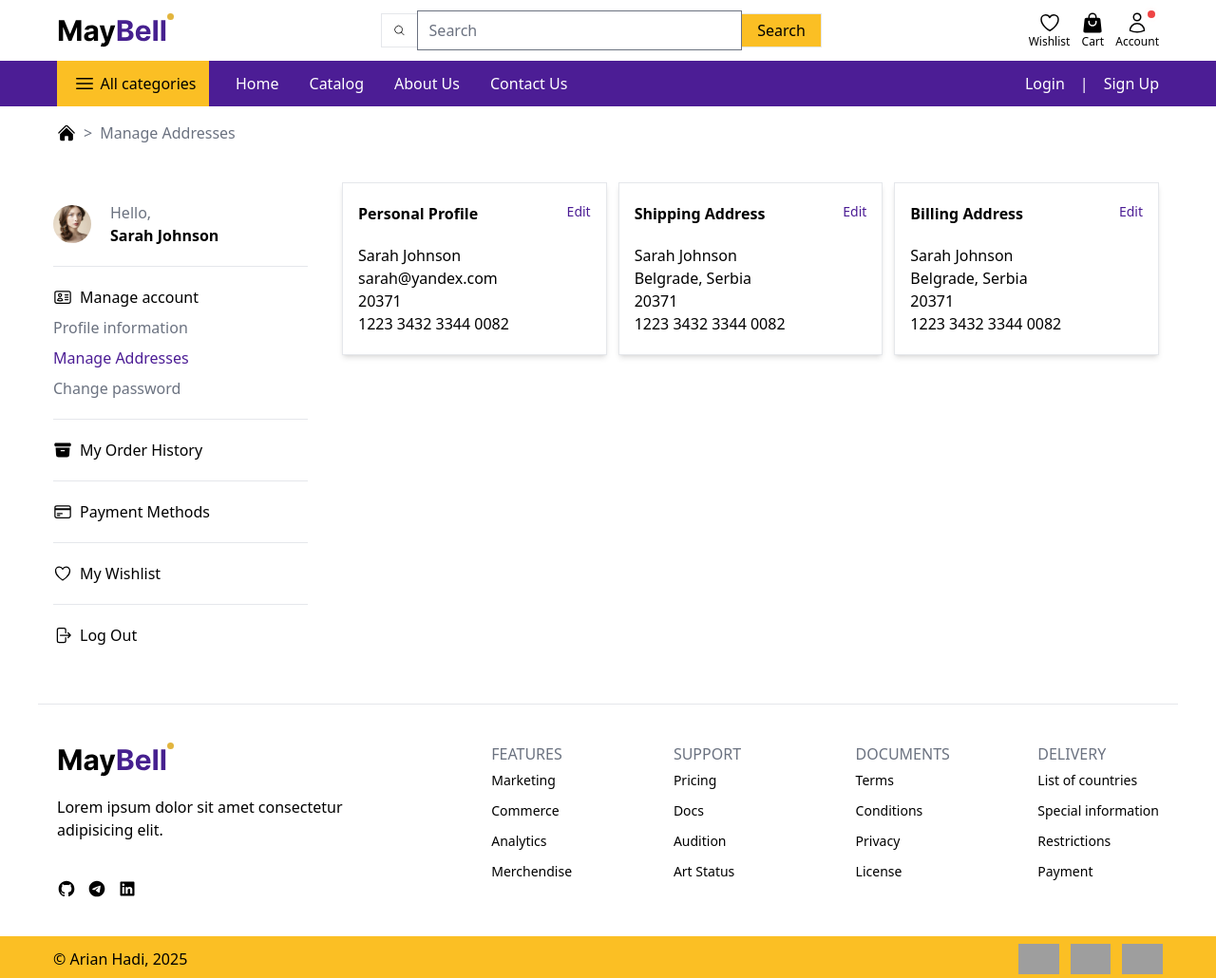
After one commit to arian-hadi/meta-takas, a Django app: page /info/manage_account in a window 1280 px wide. The commit adds this page. Shown: the whole page at 95% size. Run offline with Django 5.2, Linux system fonts and the light colour scheme; style sheets or scripts are compiled from the project's sources; grey boxes are pictures that could not be loaded.

Commit message:
update account page ui

```diff
--- a/backend/info/templates/info/breadcrumbs.html
+++ b/backend/info/templates/info/breadcrumbs.html
@@ -54,7 +54,7 @@ class="container flex-grow mx-auto max-w-[1200px] border-b py-5 lg:flex lg:flex-
         <div class="flex w-full">
         <div class="flex flex-col gap-2">
             <a
-            href="account-page.html"
+            href="{% url 'manage_account' %}"
             class="flex items-center gap-2 font-medium"
             >
             <svg
--- /dev/null
+++ b/backend/info/templates/info/manage_account.html
@@ -0,0 +1,93 @@
+{% extends 'base.html' %}
+{% load static %}
+{% block title %}Profile information{% endblock %}
+{% block content %}
+
+{% include 'info/breadcrumbs.html' %}
+
+<div class="mb-5 flex items-center justify-between px-5 md:hidden">
+    <div class="flex gap-3">
+    <div class="py-5">
+        <div class="flex items-center">
+        <img
+            width="40px"
+            height="40px"
+            class="rounded-full object-cover"
+            src="./assets/images/avatar-photo.png"
+            alt="Red woman portrait"
+        />
+        <div class="ml-5">
+            <p class="font-medium text-gray-500">Hello,</p>
+            <p class="font-bold">Sarah Johnson</p>
+        </div>
+        </div>
+    </div>
+    </div>
+
+    <div class="flex gap-3">
+    <button class="border bg-amber-400 py-2 px-2">
+        Profile settings
+    </button>
+    </div>
+</div>
+
+<section
+    class="grid w-full max-w-[1200px] grid-cols-1 gap-3 px-5 pb-10 lg:grid-cols-3"
+>
+    <div class="">
+    <div class="border py-5 shadow-md">
+        <div class="flex justify-between px-4 pb-5">
+        <p class="font-bold">Personal Profile</p>
+        <a
+            class="text-sm text-violet-900"
+            href="{% url 'profile_information' %}"
+            >Edit</a
+        >
+        </div>
+
+        <div class="px-4">
+        <p>Sarah Johnson</p>
+        <p>sarah@yandex.com</p>
+        <p>20371</p>
+        <p class="">1223 3432 3344 0082</p>
+        </div>
+    </div>
+    </div>
+
+    <div class="">
+    <div class="border py-5 shadow-md">
+        <div class="flex justify-between px-4 pb-5">
+        <p class="font-bold">Shipping Address</p>
+        <a class="text-sm text-violet-900" href="{% url 'manage_address' %}"
+            >Edit</a
+        >
+        </div>
+
+        <div class="px-4">
+        <p>Sarah Johnson</p>
+        <p>Belgrade, Serbia</p>
+        <p>20371</p>
+        <p>1223 3432 3344 0082</p>
+        </div>
+    </div>
+    </div>
+
+    <div class="">
+    <div class="border py-5 shadow-md">
+        <div class="flex justify-between px-4 pb-5">
+        <p class="font-bold">Billing Address</p>
+        <a class="text-sm text-violet-900" href="{% url 'manage_address' %}">Edit</a>
+        </div>
+
+        <div class="px-4">
+        <p>Sarah Johnson</p>
+        <p>Belgrade, Serbia</p>
+        <p>20371</p>
+        <p>1223 3432 3344 0082</p>
+        </div>
+    </div>
+    </div>
+</section>
+</section>
+
+{% endblock %}
--- a/backend/info/urls.py
+++ b/backend/info/urls.py
@@ -7,5 +7,6 @@ urlpatterns = [
     path("manage_address", ManageAddressView.as_view(), name = 'manage_address'),
     path("change_password", ChangePasswordView.as_view(), name = 'change_password'),
     path("wishlist", WishListView.as_view(), name = 'wishlist'),
+    path("manage_account", ManageAccountView.as_view(), name = 'manage_account'),
 
 ]
--- a/backend/info/views.py
+++ b/backend/info/views.py
@@ -15,3 +15,7 @@ class ChangePasswordView(TemplateView):
 
 class WishListView(TemplateView):
     template_name = "info/wishlist.html"
+
+
+class ManageAccountView(TemplateView):
+    template_name = "info/manage_account.html"
```
